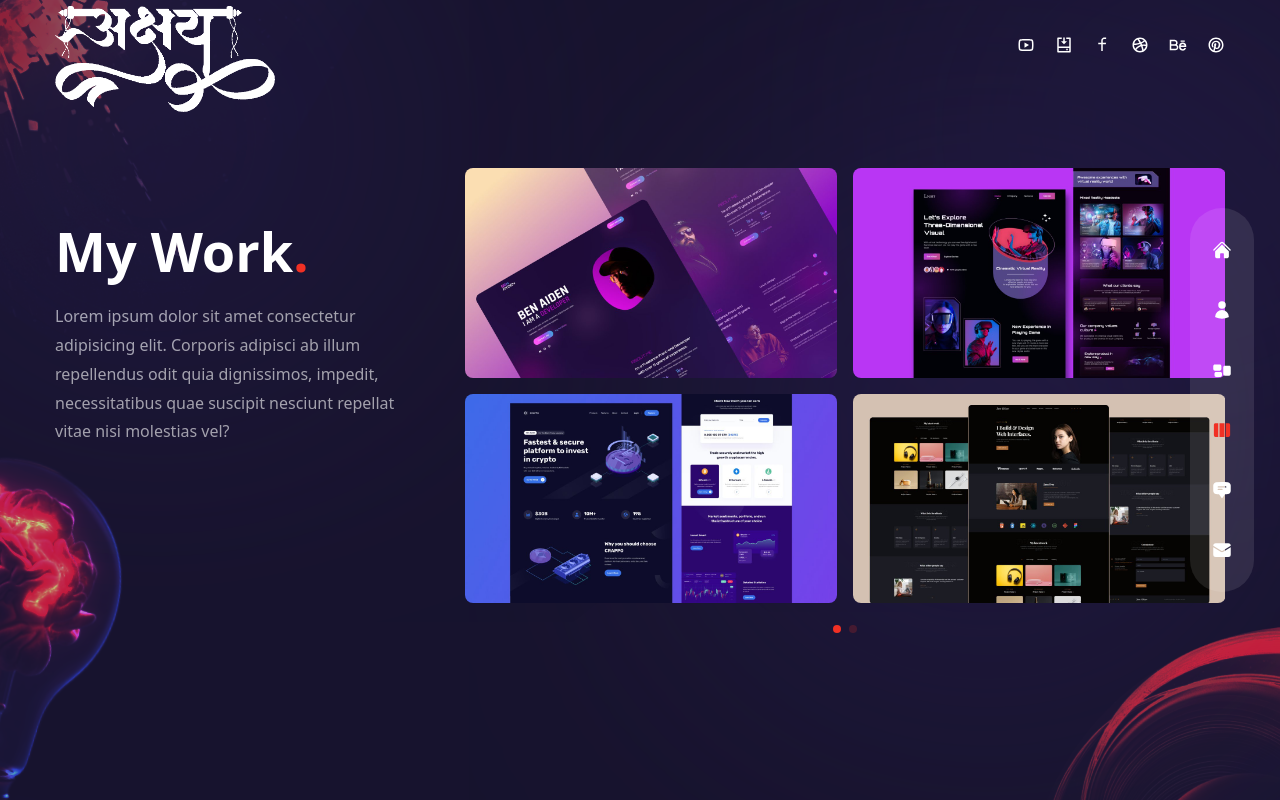
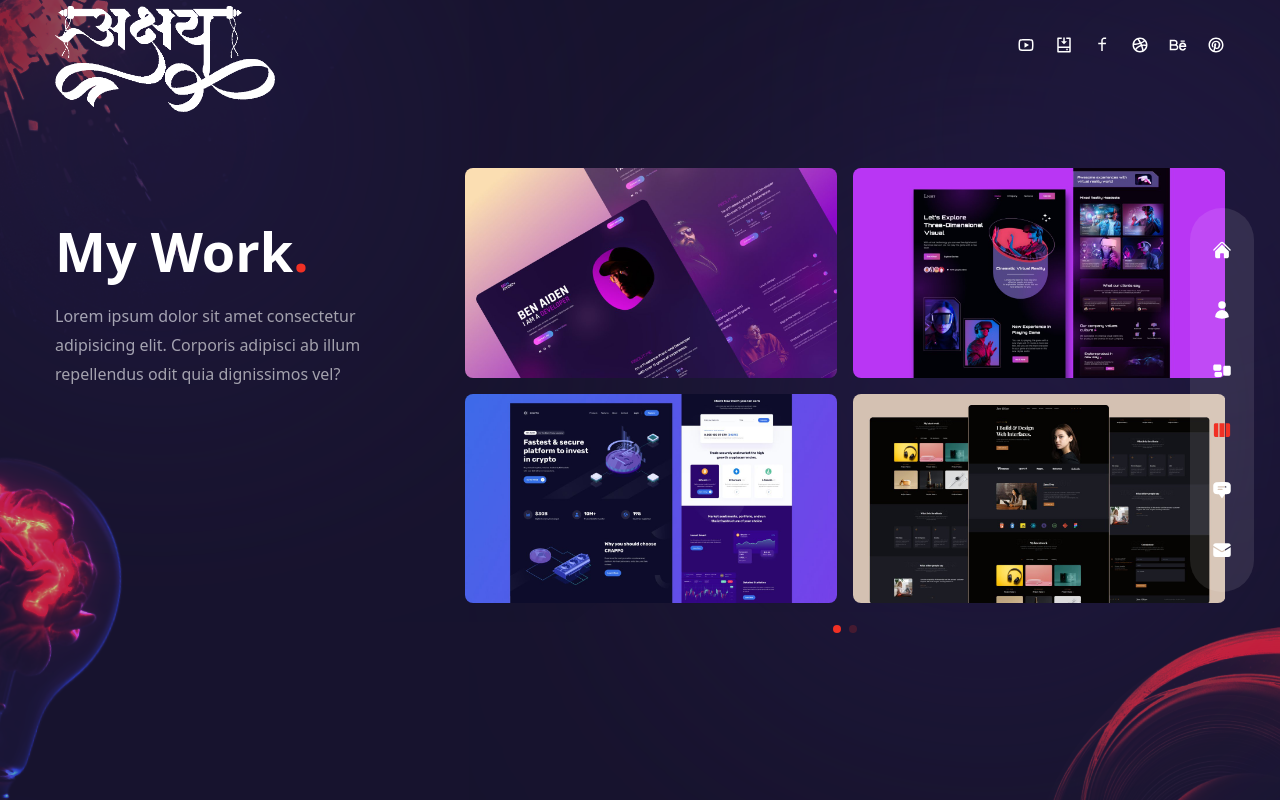
Before and after one commit to akshay-1a/portfolio, a Next.js app: page /work in a window 1280 px wide. Built offline with nearby package versions, Linux system fonts and the light colour scheme.

Commit message:
adjustments

```diff
--- a/pages/work/index.js
+++ b/pages/work/index.js
@@ -33,8 +33,7 @@ const Work = () => {
           className='mb-4 max-w-[400px] mx-auto lg:mx-0'
           >
             Lorem ipsum dolor sit amet consectetur adipisicing elit. Corporis adipisci
-            ab illum repellendus odit quia dignissimos, impedit, necessitatibus quae
-            suscipit nesciunt repellat vitae nisi molestias vel?
+            ab illum repellendus odit quia dignissimos vel?
           </motion.p>
         </div>
         {/* slider */}
```
